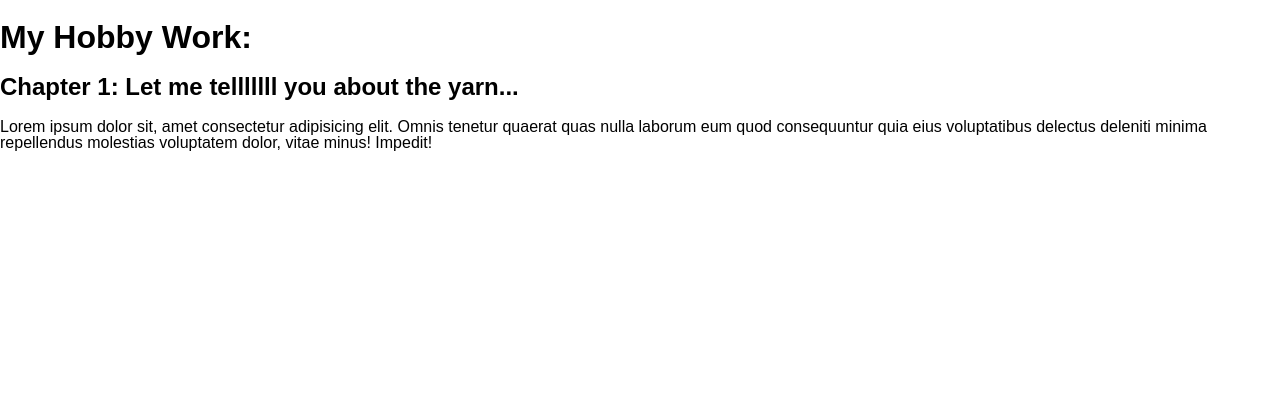
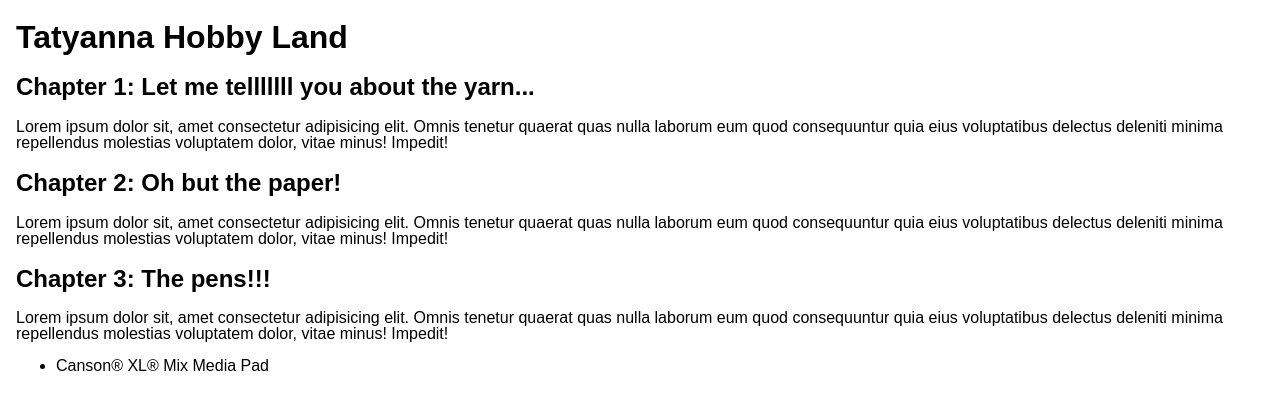
Before and after one commit to TatyCat/hobbies, a website: page public/index.html in a window 1280 px wide. Drawn offline with Linux system fonts and the light colour scheme.

Commit message:
Added New Hobbies

```diff
--- a/public/index.html
+++ b/public/index.html
@@ -3,18 +3,38 @@
   <head lang="en">
     <meta charset="UTF-8">
     <meta name="viewport" content="width=device-width, initial-scale=1">
-    <title>Hobbies</title>
+    <title>TC's Hobbies</title>
     <link rel="shortcut icon" href="/favicon.ico">
     <link rel="stylesheet" href="/screen.css">
   </head>
   <body>
     <header>
-      <h1 class='hello-world'>My Hobby Work:</h1>
+      <h1>Tatyanna Hobby Land</h1>
     </header>
 
     <section>
-      <h2>Chapter 1: Let me telllllll you about the yarn...</h2>
+      <h2>Chapter 1: Let me telllllll you about the yarn...</h1>
+
       <p>Lorem ipsum dolor sit, amet consectetur adipisicing elit. Omnis tenetur quaerat quas nulla laborum eum quod consequuntur quia eius voluptatibus delectus deleniti minima repellendus molestias voluptatem dolor, vitae minus! Impedit!</p>
+    </section>
+
+    <section>
+      <h2>Chapter 2: Oh but the paper!</h2>
+
+      <p>Lorem ipsum dolor sit, amet consectetur adipisicing elit. Omnis tenetur quaerat quas nulla laborum eum quod consequuntur quia eius voluptatibus delectus deleniti minima repellendus molestias voluptatem dolor, vitae minus! Impedit!</p>
+    </section>
+
+
+    <section>
+      <h2>Chapter 3: The pens!!!</h2>
+
+      <p>Lorem ipsum dolor sit, amet consectetur adipisicing elit. Omnis tenetur quaerat quas nulla laborum eum quod consequuntur quia eius voluptatibus delectus deleniti minima repellendus molestias voluptatem dolor, vitae minus! Impedit!</p>
+
+      <ul>
+        <li>
+          <a>Canson® XL® Mix Media Pad</a>
+        </li>
+      </ul>
     </section>
 
     <footer>
--- a/public/screen.css
+++ b/public/screen.css
@@ -9,4 +9,5 @@ html {
 body {
   margin: 0;
   min-height: 100%;
+  margin-left: 1em;
 }
```
